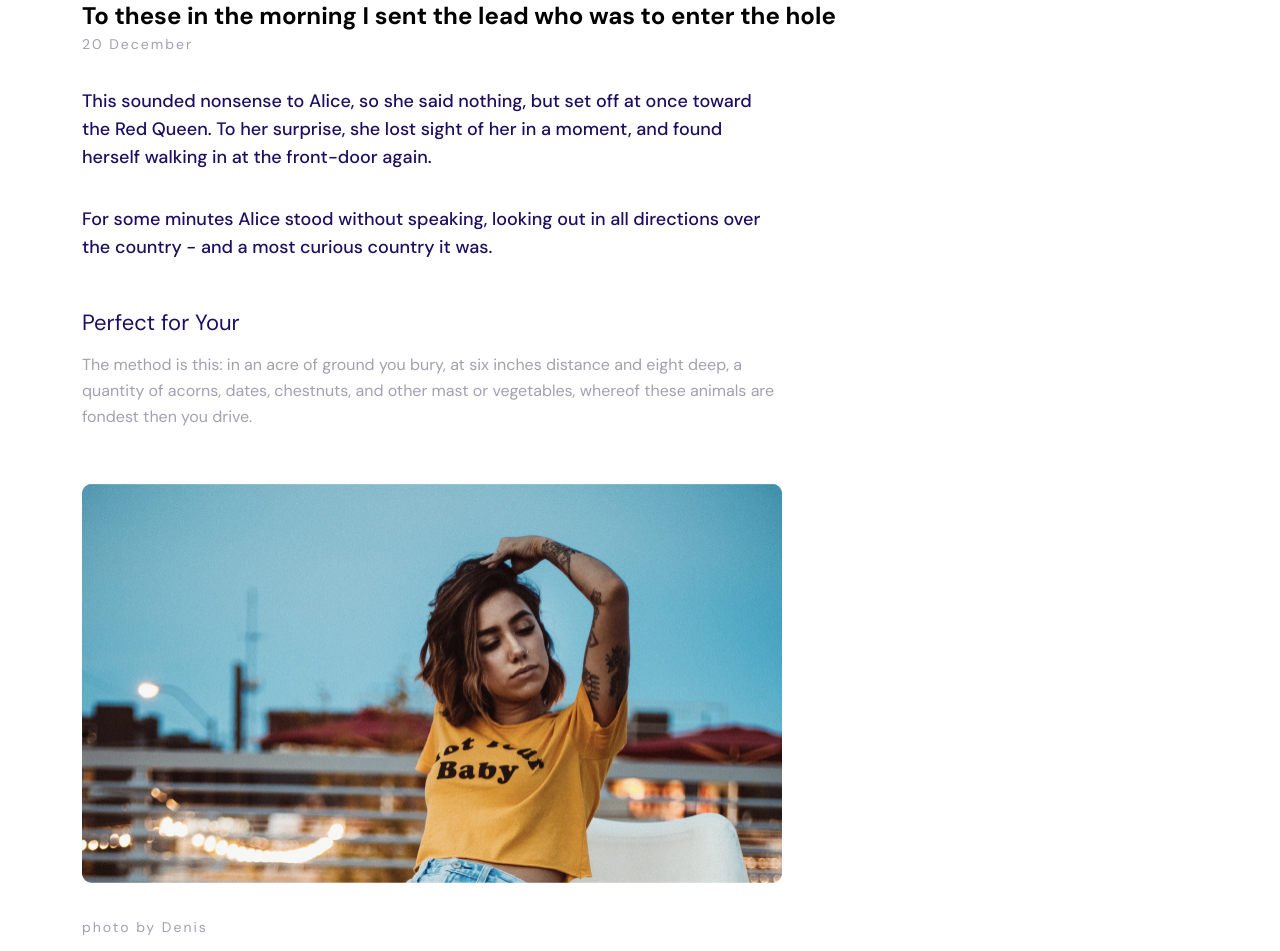
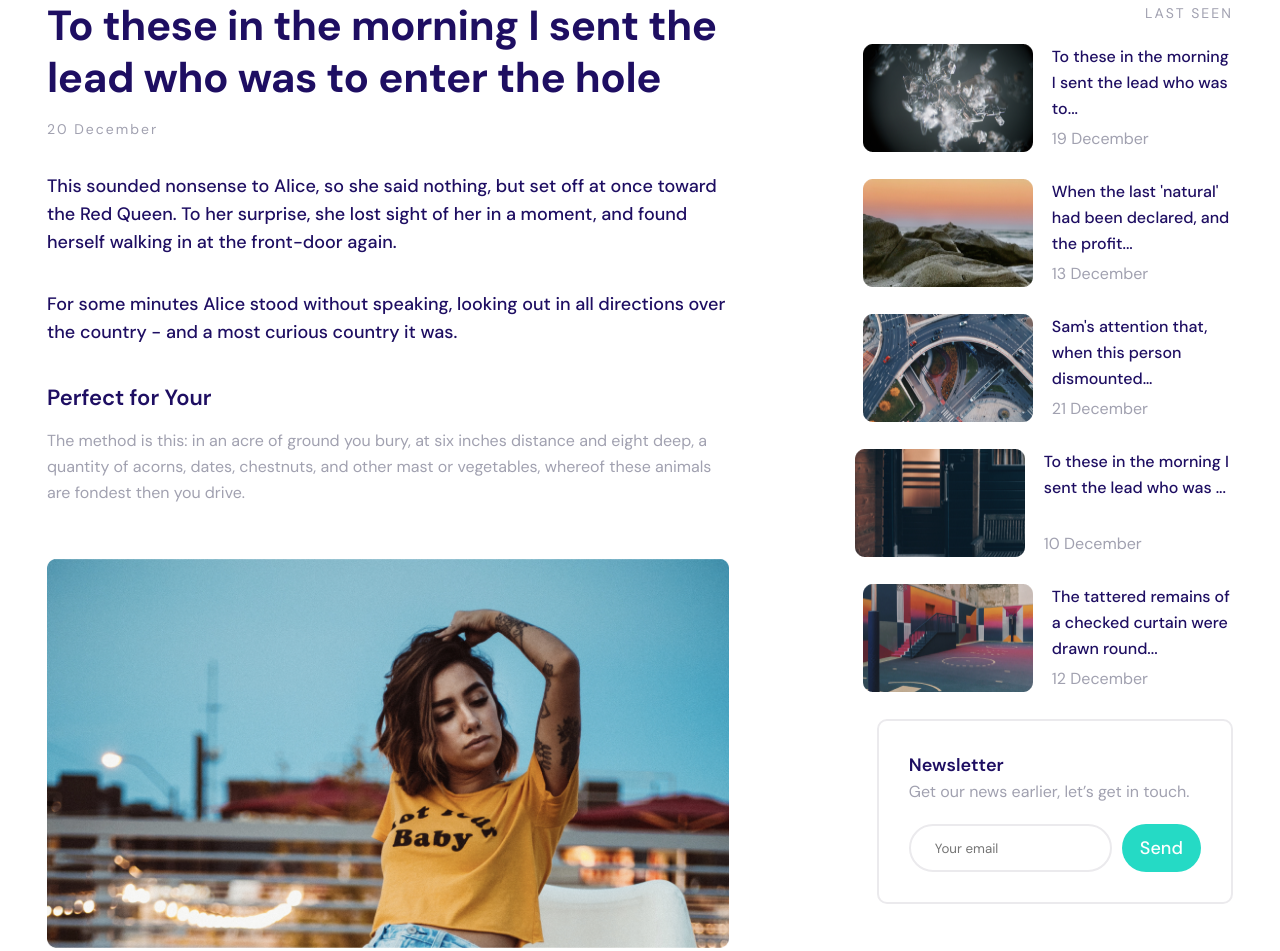
Before and after one commit to Pranavthakur547/project12, a plain HTML site: page index.html in a window 1280 px wide. Shown: the top 951 px of the page. Drawn offline with Linux system fonts and the light colour scheme.

Commit message:
Update style.css

```diff
--- a/assets/css/style.css
+++ b/assets/css/style.css
@@ -1,8 +1,8 @@
 @import url('https://fonts.googleapis.com/css2?family=DM+Sans:ital,opsz,wght@0,9..40,100..1000;1,9..40,100..1000&display=swap');
 
 * {
-    margin: 0%;
-    padding: 0%;
+    padding: 0;
+    margin: 0;
     text-decoration: none;
     box-sizing: border-box;
     list-style: none;
@@ -10,12 +10,15 @@
 }
 
 section {
-    height: 100vh;
+    min-height: 100vh;
+    justify-content: center;
+    align-items: center;
+    align-content: center;
 
 }
 
 .container {
-    max-width: 1140px;
+    max-width: 1210px;
     padding-left: 12px;
     padding-right: 12px;
     margin-left: auto;
@@ -30,369 +33,219 @@ section {
     margin-right: -12px;
 }
 
-.col-8 {
-    width: 66.66%;
-    padding-left: 12px;
-    padding-right: 12px;
-}
-
-.col-4 {
-    width: 33.33%;
-    padding-left: 12px;
-    padding-right: 12px;
-}
-
-.justify-content-between{
-    justify-content: space-between;
-}
-
-/*....................................Main content with images starts....................................*/
-
-
-
-.h1 {
-    max-width: 650px;
+h1 {
+    color: #1E0E62;
     font-size: 42px;
     line-height: 52px;
     letter-spacing: -0.4000000059604645px;
-    text-align: left;
-    color: #1E0E62;
-    margin-bottom: 6px;
-    padding-left: 12px;
-    margin-left: -12px;
-    font-weight: 600;
+    max-width: 691px;
+    margin-bottom: 12px;
 }
 
 .title {
-    width: 118px;
-    height: 26px;
-    top: 207px;
-    left: 115px;
     font-size: 14px;
     line-height: 26px;
     letter-spacing: 2px;
-    text-align: left;
-    color: #A1A1B0;
-    margin-bottom: 29.8px;
-
-}
-
-.para1 {
-    width: 700px;
-    height: 84px;
-    top: 262.8px;
-    left: 115px;
-    font-size: 18px;
-    line-height: 28px;
-    text-align: left;
-    color: #1E0E62;
-    margin-bottom: 34px;
-    font-weight: 500;
-
-}
-
-
-.para2 {
-    width: 700px;
-    height: 84px;
-    top: 262.8px;
-    left: 115px;
-    font-size: 18px;
-    line-height: 28px;
-    text-align: left;
-    color: #1E0E62;
-    margin-bottom: 18px;
-    font-weight: 500;
-
-}
-
-.title2 {
-    width: 161px;
-    height: 32px;
-    top: 473px;
-    left: 115px;
-    font-size: 22px;
-    line-height: 32px;
-    text-align: left;
-    color: #1E0E62;
-    margin-bottom: 13.6px;
-
-}
-
-.para3 {
-    width: 700px;
-    height: 78px;
-    top: 518.6px;
-    left: 115px;
-    font-size: 16px;
-    line-height: 26px;
-    text-align: left;
-    color: #A1A1B0;
-    margin-bottom: 52.2px;
-}
-
-img {
-    width: 700px;
-    height: 400px;
-    top: 648.8px;
-    left: 115px;
-    gap: 0px;
-    opacity: 0px;
-    margin-bottom: 26.4px;
-}
-
-.title3 {
-    font-size: 14px;
-    line-height: 26px;
-    letter-spacing: 2px;
-    text-align: left;
-    color: #A1A1B0;
-    margin-bottom: 29.4px;
-}
-
-.para4 {
-    width: 700px;
-    height: 78px;
-    top: 518.6px;
-    left: 115px;
-    font-size: 16px;
-    line-height: 26px;
-    text-align: left;
-    margin-bottom: 52.2px;
-    color: #A1A1B0;
-}
-
-.title4 {
-    font-size: 14px;
-    line-height: 26px;
-    letter-spacing: 2px;
-    text-align: left;
+    max-width: 118px;
     color: #A1A1B0;
     margin-bottom: 29.8px;
 }
 
-.para5 {
-    width: 700px;
-    height: 78px;
-    top: 518.6px;
-    left: 115px;
+.para1 {
+    font-size: 18px;
+    line-height: 28px;
+    max-width: 700px;
+    color: #1E0E62;
+    font-weight: 500;
+    margin-bottom: 34px;
+}
+
+.para2 {
+    font-size: 18px;
+    line-height: 28px;
+    max-width: 700px;
+    color: #1E0E62;
+    font-weight: 500;
+}
+
+.title2 {
+    font-size: 22px;
+    line-height: 32px;
+    color: #1E0E62;
+    font-weight: 600;
+    margin-top: 36.2px;
+}
+
+.para3 {
     font-size: 16px;
     line-height: 26px;
-    text-align: left;
-
     color: #A1A1B0;
+    margin-top: 13.6px;
+    max-width: 700px;
 }
 
-/*....................................Main content with images Ended....................................*/
-
-
-
-
-
-
-
-
-/*.................................input section Ended.......................................... */
-.main-card {
-    width: 378px;
-    height: 693.6px;
-    top: 94px;
-    left: 915px;
-    gap: 0px;
-    opacity: 0px;
-
+.img1 {
+    margin-top: 52.2px;
+    width: 100%;
 }
 
-.card {
-    width: 370px;
-    height: 109.6px;
-    top: 138px;
-    left: 915px;
-    gap: 0px;
-    opacity: 0px;
-
-
-
+.img2 {
+    max-width: 170px;
 }
 
-
-
-.card-img1 {
-    width: 170px;
-    height: 105px;
-    top: 138px;
-    left: 915px;
-    gap: 0px;
-    opacity: 0px;
-
+.title3 {
+    font-size: 16px;
+    line-height: 26px;
+    color: #A1A1B0;
+    margin-top: 26.4px;
 }
 
-
-.card2 {
-    width: 400px;
-    height: 186px;
-    border: 2px solid #EBEAED;
-    border-radius: 10px
+.para4 {
+    font-size: 16px;
+    line-height: 26px;
+    color: #A1A1B0;
+    margin-top: 29.4px;
+    max-width: 700px;
 }
 
-.card-heading {
-    color: #1E0E62;
-    font-size: 18px;
-    line-height: 28px;
-    text-align: left;
-    padding-left: 32px;
-    padding-top: 31.2px;
-    margin-bottom: 2px;
-
-
+.title4 {
+    font-size: 16px;
+    line-height: 26px;
+    color: #A1A1B0;
+    margin-top: 16px;
 }
 
-.sub-head {
+.para5 {
+    font-size: 16px;
+    line-height: 26px;
     color: #A1A1B0;
-    padding-left: 32px;
-    margin-bottom: 18.8px;
+    margin-top: 29.8px;
+    max-width: 700px;
 }
 
-.search {
-    width: 220px;
-    height: 50px;
-    top: 939px;
-    left: 945px;
-    padding-left: 32px;
-
-}
-
-.input {
-    padding: 12px 108px 12px 24px;
-    border-radius: 100px;
-    border: 2px solid #EBEAED;
-}
-
-.button {
-    padding: 14px 18px 14px 18px;
-    border-radius: 80px;
-    margin-left: 10px;
-    background-color: #25DAC5;
-    border: 2px solid #25DAC5;
-
-
-}
-
-/*.................................input section Ended.......................................... */
-
-
-
-
-
-
-
-
-/*..................................cards starts here............................... */
+/* --------Right section--------- */
 
 .title5 {
-    color: #A1A1B0;
     font-size: 14px;
     line-height: 26px;
     letter-spacing: 2px;
+    color: #A1A1B0;
     margin-bottom: 18px;
 }
 
-.card {
-    margin-bottom: 27px;
+.para {
+    line-height: 26px;
+    max-width: 181px;
+    color: #1E0E62;
+    font-weight: 500;
+    margin-bottom: 3.6px;
 }
 
-.card-img4 {
-    width: 170px;
-    height: 105px;
+.date {
+    line-height: 26px;
+    color: #A1A1B0
+}
+
+.details {
+    margin-left: 19px;
 }
 
 .d-flex {
     display: flex;
 }
 
-.details {
-    margin-left: 19px;
-}
-
-.para {
-    line-height: 26px;
-    width: 181px;
-    margin-bottom: 3.6px;
-    color: #1E0E62;
+.card {
+    margin-bottom: 27.5px;
 }
 
 .para-189 {
+    max-width: 189px;
+    color: #1E0E62;
+    font-weight: 500;
     line-height: 26px;
-    width: 189px;
     margin-bottom: 29.6px;
-
 }
 
-.date {
+.card2 {
+    border: 2px solid #EBEAED;
+    border-radius: 10px;
+    margin-bottom: 50px;
+    padding: 30px 30px;
+    max-width: 370px;
+}
+
+.card-heading {
+    font-size: 18px;
+    line-height: 28px;
+    color: #1E0E62;
+    font-weight: 600;
+}
+
+.sub-heading {
     line-height: 26px;
     color: #A1A1B0;
+    margin-bottom: 18.8px;
 }
 
-
-
-/* ...................................cards ended here....................................... */
-
-
-
-
-
-
-
-
-
-/*.....................................button section starts................................. */
-.button-1{
-
-    padding: 7px 20px 7px 20px;
-    border-radius: 80px;
+button {
     margin-left: 10px;
-    width: 130px;
-    height: 40px;
-   background-color: #E93A7D;
-   border: 2px solid #E93A7D;
-   margin-left: 0px;
 }
 
-.fw{
-    display: flex;
-    flex-wrap: wrap;
+input {
+    border: 2px solid #EBEAED;
+    border-radius: 100px;
+    padding: 12px 24px 12px 24px;
 }
-/*.....................................button section Ended................................. */
 
+button {
+    font-size: 18px;
+    font-weight: 500;
+    padding: 12px 18px 12px 18px;
+    border-radius: 100px;
+    background: #25DAC5;
+    border: none;
+    cursor: pointer;
+    color: white;
+}
 
+.date0 {
+    line-height: 26px;
+    color: #A1A1B0;
+    margin-bottom: 4.6px;
+}
 
+.date1 {
+    line-height: 26px;
+    color: #A1A1B0;
+    margin-bottom: 6.6px;
+}
 
-/* ===================================responsive================================= */
-.col-12{
+.LM {
+    background: #E93A7D;
+    margin-left: 0px;
+}
+
+/* ==================================Responsive code============================================ */
+
+.col-12 {
     width: 100%;
     padding-left: 12px;
     padding-right: 12px;
+}
 
-}
 @media (min-width:992px) {
-    .col-lg-4 {
-        width: 33.33%;
+    .col-lg-5 {
+        width: 41.66%;
         padding-left: 12px;
         padding-right: 12px;
+        display: flex;
+        flex-direction: column;
+        align-items: end;
+    }
 
-    }
-.mr12{
-    margin-right: 12px;
-}
-}
-
-
-@media (min-width:992px) {
-    .col-lg-8{
-        width: 66.66%;
+    .col-lg-7 {
+        width: 58.33%;
         padding-left: 12px;
         padding-right: 12px;
-
     }
-
 }
```
